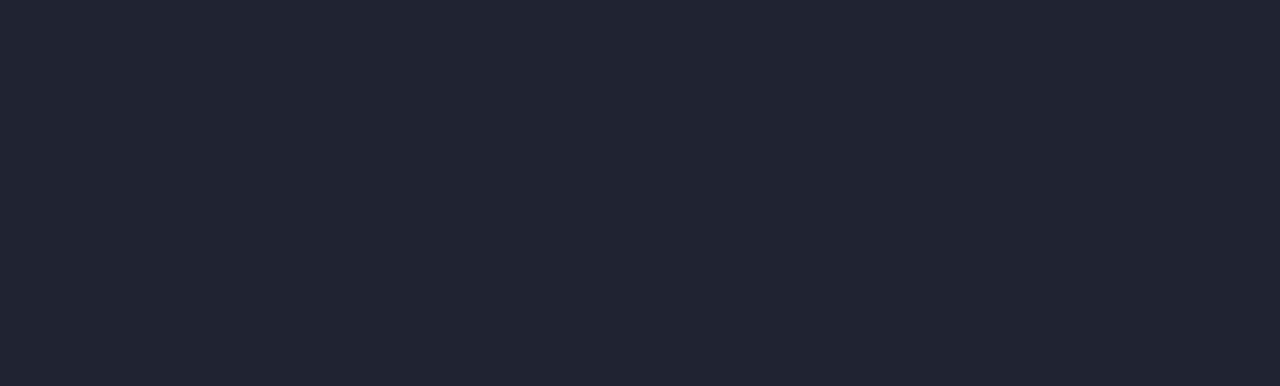
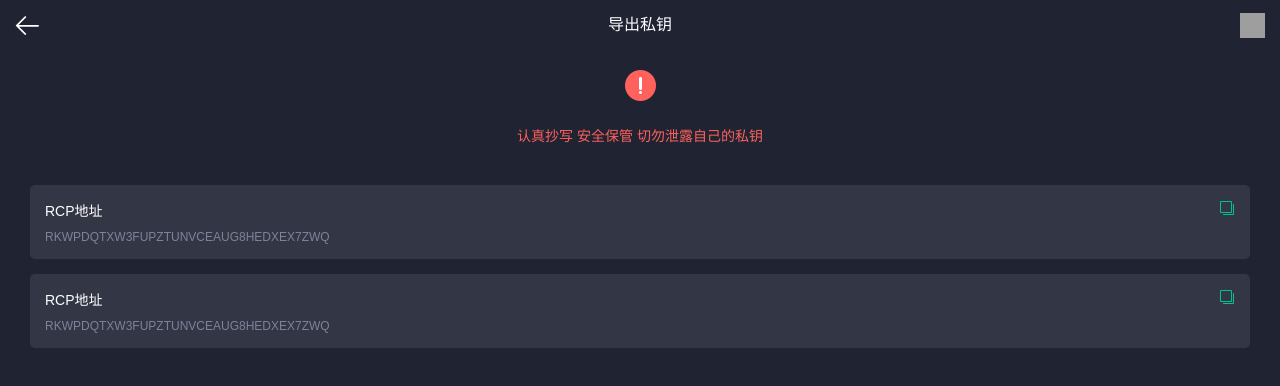
Before and after one commit to Gringe920/CTC-Wallet, a Vue app: page /exportSecretKey in a window 1280 px wide. Shown: the top 386 px of the page. Built offline with nearby package versions, Linux system fonts and the light colour scheme; grey boxes are pictures that could not be loaded.

Commit message:
导出私钥

```diff
--- a/src/router.js
+++ b/src/router.js
@@ -23,6 +23,7 @@ import MnemonicWord from './views/user/mnemonicWord'
 import ChangeSecurePsw from './views/user/changeSecurePsw'
 import AddrDetail from './views/user/addrDetail'
 import RemoveAddr from './views/user/removeAddr'
+import ExportSecretKey from './views/user/exportSecretKey'
 
 import Login from './views/login'
 import Convolution from './views/dapp/convolution'
@@ -216,6 +217,11 @@ export default new Router({
       component: RemoveAddr
     },
     {
+      path: '/exportSecretKey',
+      name: 'exportSecretKey',
+      component: ExportSecretKey
+    },
+    {
       path: '/about',
       name: 'about',
       // route level code-splitting
--- /dev/null
+++ b/src/views/user/exportSecretKey.vue
@@ -0,0 +1,93 @@
+<template>
+  <section>
+      <Header title = "导出私钥" />
+      <div class="container">
+          <div class="notice">
+              <img src="../../assets/images/private_key_tips@2x.png" alt="">
+              <p>认真抄写 安全保管 切勿泄露自己的私钥</p>
+          </div>
+          <div class="secret-key-list">
+              <div class="secret-key-box">
+                  <div class="stitle">
+                      RCP地址
+                  </div>
+                  <div class="s-addr">
+                      RKWPDQTXW3FUPZTUNVCEAUG8HEDXEX7ZWQ
+                  </div>
+                  <div class="copy-icon">
+                      <img src="../../assets/images/copy@2x.png" class="copy-icon-img" alt="">
+                  </div>
+              </div>
+              <div class="secret-key-box">
+                  <div class="stitle">
+                      RCP地址
+                  </div>
+                  <div class="s-addr">
+                      RKWPDQTXW3FUPZTUNVCEAUG8HEDXEX7ZWQ
+                  </div>
+                  <div class="copy-icon">
+                      <img src="../../assets/images/copy@2x.png" class="copy-icon-img" alt="">
+                  </div>
+              </div>
+          </div>
+      </div>
+  </section>
+</template>
+
+<script>
+export default {
+
+}
+</script>
+
+<style lang="scss" scoped>
+.container{
+    padding-top: 70px;
+    margin: 0 15px;
+    .notice{
+        text-align: center;
+        img{
+            width: 31px;
+            margin-bottom: 20px;
+        }
+        p{
+            font-size: 14px;
+            color: #FF615D
+        }
+    }
+    .secret-key-list{
+        margin: 0 15px;
+        padding-top: 40px;
+        .secret-key-box{
+            background-color: #323645;
+            border-radius:5px;
+            padding: 15px;
+            position: relative;
+            margin-bottom: 15px;
+            color: #fff;
+            .stitle{
+                font-size: 14px;
+                padding-bottom: 10px;
+            }
+            .s-addr{
+                font-size: 12px;
+                color: #7D8398;
+                width: 100%;
+                overflow: hidden;
+                white-space: nowrap;
+                text-overflow: ellipsis;
+            }
+            .copy-icon{
+                width: 16px;
+                height: 16px;
+                position: absolute;
+                right: 15px;
+                top: 15px;
+                img{
+                    width: 100%;
+                }
+            }
+        }
+    }
+}
+</style>
```
